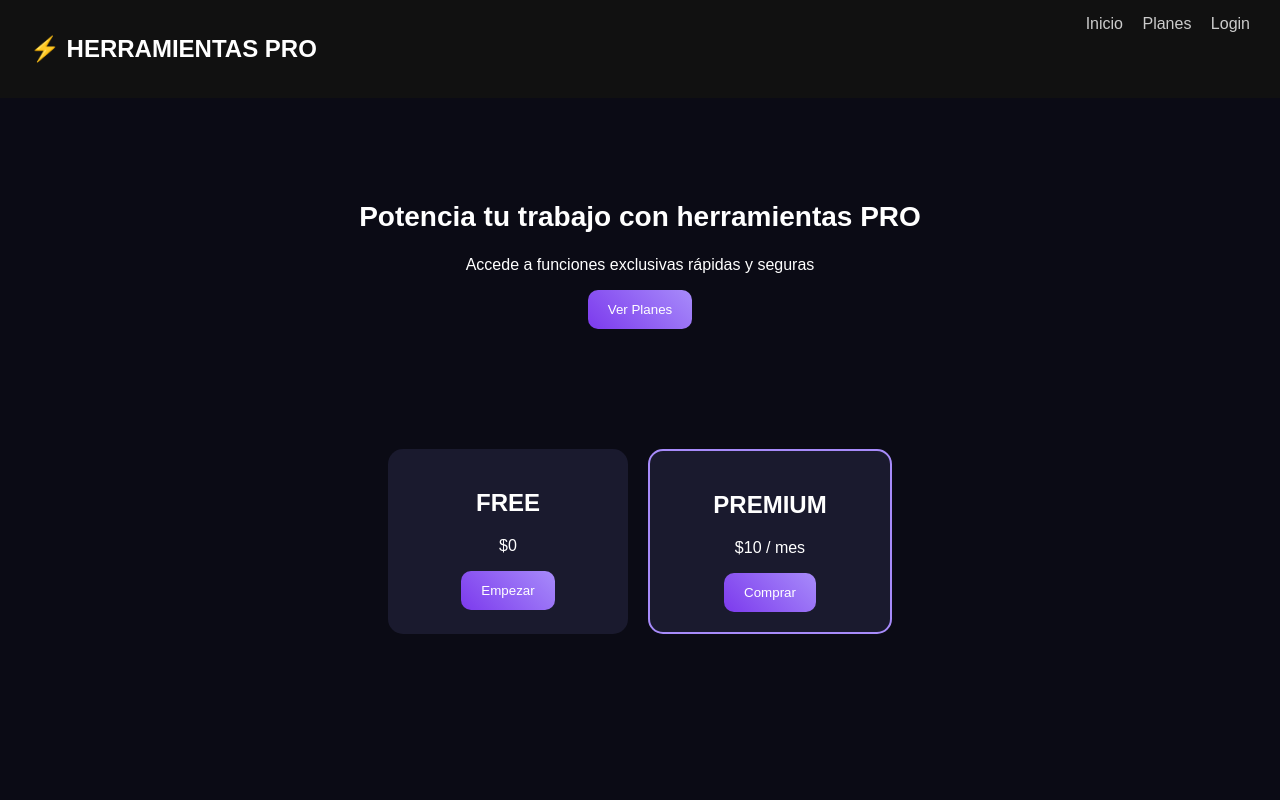
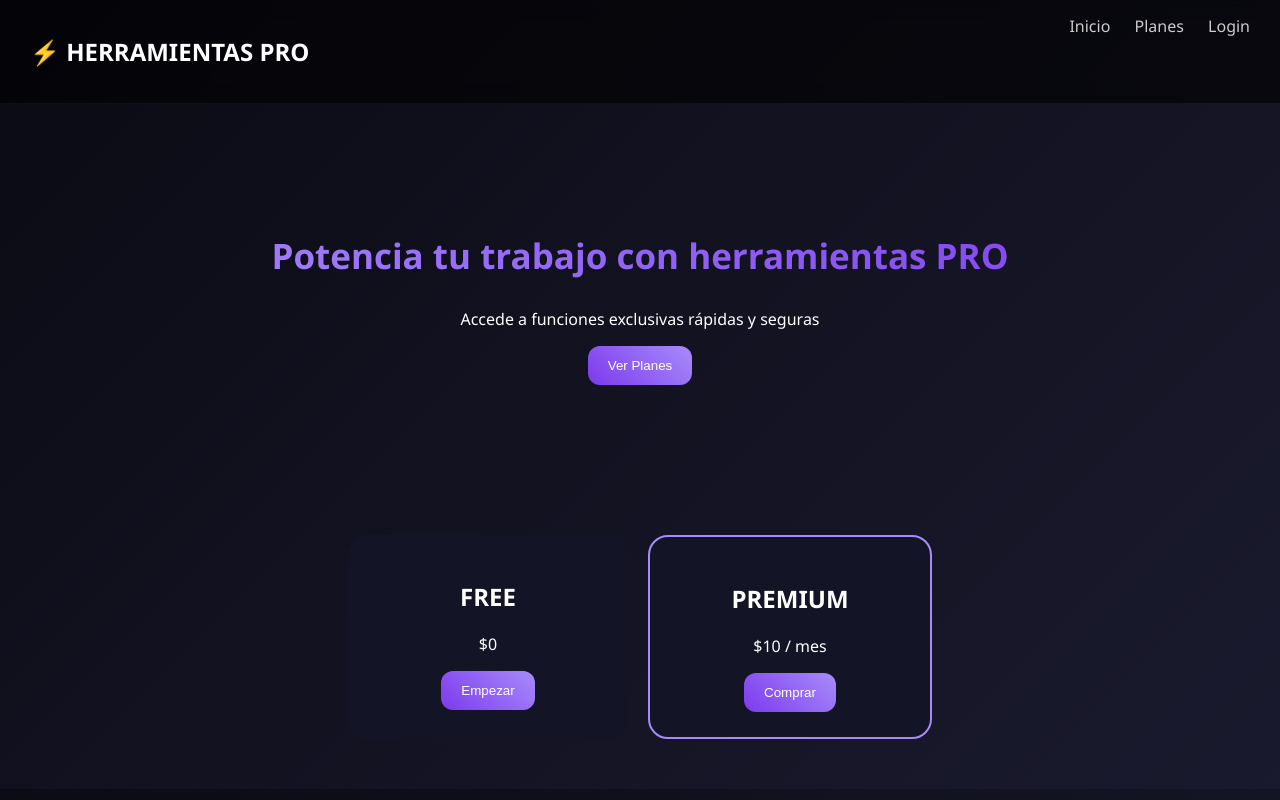
Before and after one commit to loromaikol9-web/mi-web-estudio, a website: page index.html in a window 1280 px wide. Drawn offline with Linux system fonts and the light colour scheme.

Commit message:
Enhance CSS styles for layout and components
Updated styles for body, navigation, hero section, buttons, and cards. Added hover effect for cards and input styling.

```diff
--- a/style.css
+++ b/style.css
@@ -1,7 +1,7 @@
 body {
   margin: 0;
-  font-family: Arial;
-  background: #0b0b15;
+  font-family: 'Segoe UI', sans-serif;
+  background: linear-gradient(135deg, #0b0b15, #1a1a2e);
   color: white;
 }
 
@@ -9,29 +9,33 @@ body {
   display: flex;
   justify-content: space-between;
   padding: 15px 30px;
-  background: #111;
+  background: rgba(0,0,0,0.6);
+  backdrop-filter: blur(10px);
 }
 
 .nav a {
   color: #ccc;
-  margin-left: 15px;
+  margin-left: 20px;
   text-decoration: none;
 }
 
 .hero {
   text-align: center;
-  padding: 80px 20px;
+  padding: 100px 20px;
 }
 
 .hero h1 {
-  font-size: 28px;
+  font-size: 35px;
+  background: linear-gradient(45deg,#a78bfa,#7c3aed);
+  -webkit-background-clip: text;
+  color: transparent;
 }
 
 button {
-  background: linear-gradient(45deg, #7c3aed, #a78bfa);
+  background: linear-gradient(45deg,#7c3aed,#a78bfa);
   border: none;
   padding: 12px 20px;
-  border-radius: 10px;
+  border-radius: 12px;
   color: white;
   cursor: pointer;
 }
@@ -40,17 +44,36 @@ button {
   display: flex;
   justify-content: center;
   gap: 20px;
-  padding: 40px;
+  padding: 50px;
+  flex-wrap: wrap;
 }
 
 .card {
-  background: #1a1a2e;
-  padding: 20px;
-  border-radius: 15px;
-  width: 200px;
+  background: #141427;
+  padding: 25px;
+  border-radius: 20px;
+  width: 230px;
   text-align: center;
+  transition: 0.3s;
+}
+
+.card:hover {
+  transform: scale(1.05);
 }
 
 .premium {
   border: 2px solid #a78bfa;
 }
+
+input {
+  padding: 10px;
+  border-radius: 10px;
+  border: none;
+  width: 80%;
+  margin: 10px 0;
+}
+
+.form {
+  text-align: center;
+  margin-top: 100px;
+}
```
